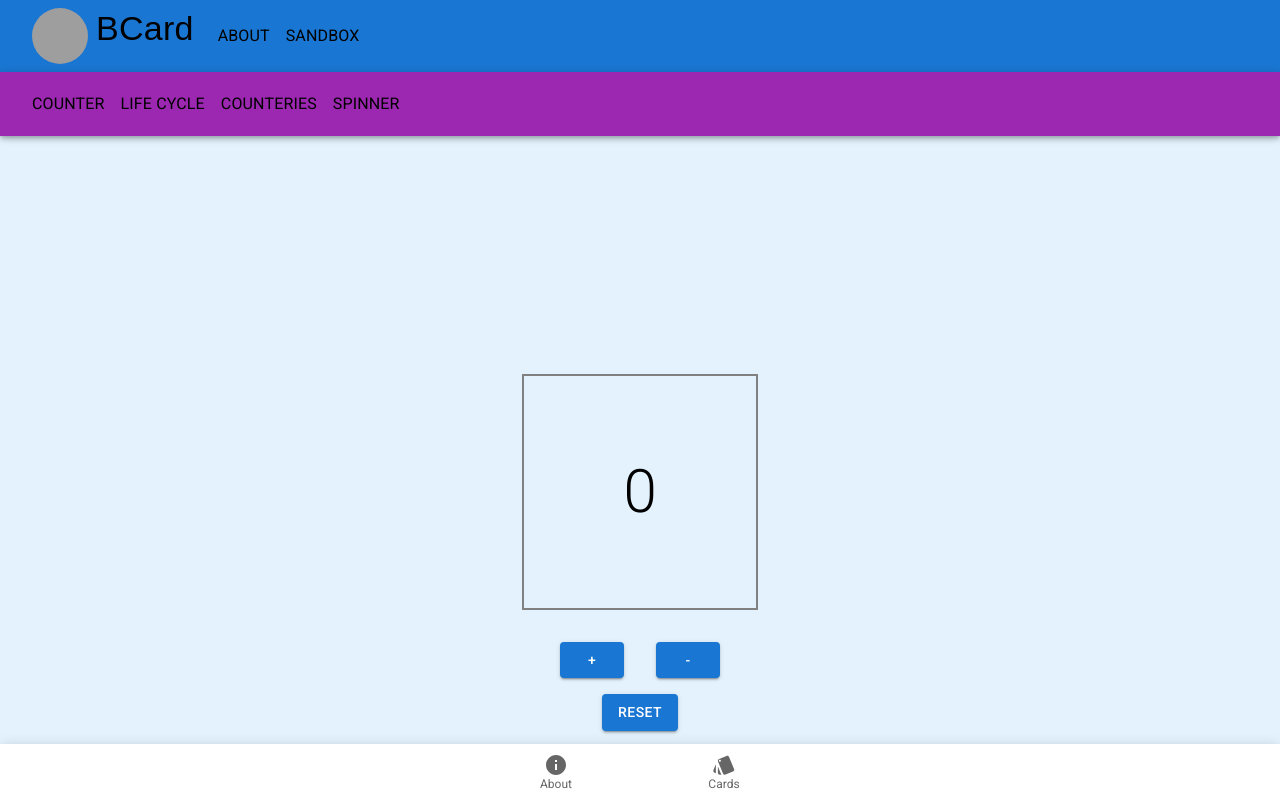
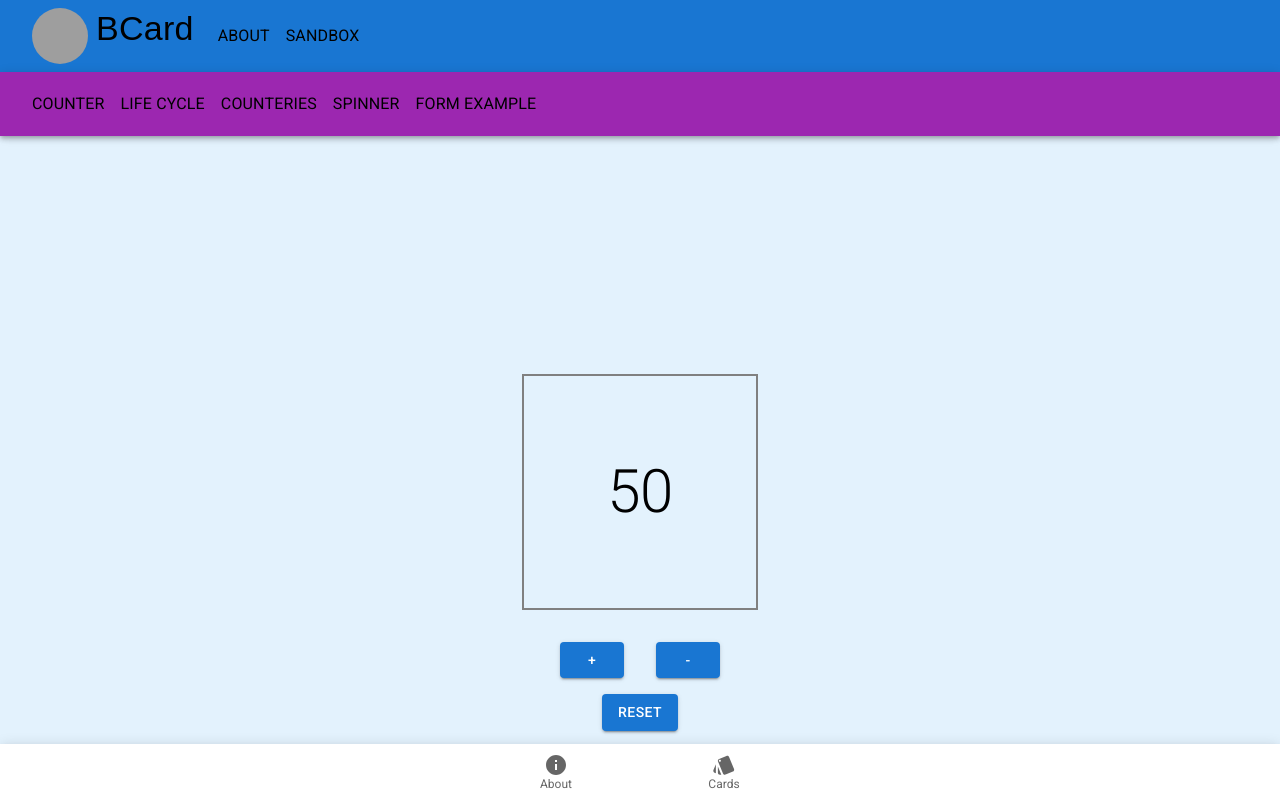
Before and after one commit to galtes1/javaScript--gal-testa, a React (Create React App) app in the folder cardsProject/cards-d100923er/: page /sandbox/counter in a window 1280 px wide. Shown: the top 800 px of the page. Built offline with nearby package versions, Linux system fonts and the light colour scheme; grey boxes are pictures that could not be loaded.

Commit message:
before joi

```diff
--- a/cardsProject/cards-d100923er/src/cards/components/CustomCards.jsx
+++ b/cardsProject/cards-d100923er/src/cards/components/CustomCards.jsx
@@ -1,4 +1,4 @@
-import { Box, Container, Typography } from "@mui/material";
+import { Box, Container } from "@mui/material";
 import React from "react";
 import CustomCardComponent from "./card/CustomCardComponent";
 
--- a/cardsProject/cards-d100923er/src/cards/pages/CustomCardsPage.jsx
+++ b/cardsProject/cards-d100923er/src/cards/pages/CustomCardsPage.jsx
@@ -1,6 +1,5 @@
 import React, { useEffect, useState } from "react";
 
-import CustomCards from "../components/CustomCards";
 import CustomPageHeader from "../../components/CustomPageHeader";
 import axios from "axios";
 import CustomCardsFeedback from "../components/CustomCardsFeedback";
--- a/cardsProject/cards-d100923er/src/routes/Router.jsx
+++ b/cardsProject/cards-d100923er/src/routes/Router.jsx
@@ -6,10 +6,11 @@ import CustomAboutPage from "../pages/CustomAboutPage";
 import CustomErrorPage from "../pages/CustomErrorPage";
 import CustomCardDetailsPage from "../cards/pages/CustomCardDetailsPage";
 import CustomSandBoxPage from "../sandbox/CustomSandBoxPage";
-import CustomCounterPage from "../pages/CustomCounterPage";
+import CustomCounterPage from "../sandbox/sandboxPages/CustomCounterPage";
 import CustomLifeCycle from "../sandbox/sandboxPages/CustomLifeCycle";
 import CustomCountries from "../sandbox/sandboxPages/CustomCountries";
 import CustomSpinner from "../components/CustomSpinner";
+import CustomFormExample from "../sandbox/CustomFormExample";
 
 export default function Router() {
   return (
@@ -26,6 +27,7 @@ export default function Router() {
         <Route path="lifeCycle" element={<CustomLifeCycle />} />
         <Route path="countries" element={<CustomCountries />} />
         <Route path="spinner" element={<CustomSpinner />} />
+        <Route path="form" element={<CustomFormExample />} />
       </Route>
       <Route path="*" element={<CustomErrorPage />} />
     </Routes>
--- /dev/null
+++ b/cardsProject/cards-d100923er/src/sandbox/CustomFormExample.jsx
@@ -0,0 +1,5 @@
+import React from "react";
+
+export default function CustomFormExample() {
+  return <div>CustomFormExample</div>;
+}
--- a/cardsProject/cards-d100923er/src/sandbox/CustomSandBoxPage.jsx
+++ b/cardsProject/cards-d100923er/src/sandbox/CustomSandBoxPage.jsx
@@ -12,6 +12,7 @@ export default function CustomSandBoxPage() {
           <CustomNavItem to="lifeCycle" label="Life cycle" />
           <CustomNavItem to="countries" label="Counteries" />
           <CustomNavItem to="spinner" label="Spinner" />
+          <CustomNavItem to="form" label="form example" />
         </Toolbar>
       </AppBar>
 
--- /dev/null
+++ b/cardsProject/cards-d100923er/src/sandbox/hooks/useCounter.js
@@ -0,0 +1,16 @@
+import { useState } from "react";
+
+export default function useCounter(initialValue = 0, step = 5) {
+  const [counter, setCounter] = useState(initialValue);
+  const increment = () => {
+    setCounter((prev) => prev + step);
+  };
+  const decrement = () => {
+    setCounter((prev) => prev - step);
+  };
+  const resetCounter = () => {
+    setCounter(initialValue);
+  };
+
+  return { counter, increment, decrement, resetCounter };
+}
--- a/cardsProject/cards-d100923er/src/pages/CustomCounterPage.jsx
+++ b/cardsProject/cards-d100923er/src/sandbox/sandboxPages/CustomCounterPage.jsx
@@ -1,27 +1,19 @@
 import { Box, Button, Typography } from "@mui/material";
-import React, { useEffect, useState } from "react";
+import React, { useEffect } from "react";
+import useCounter from "../hooks/useCounter";
 
 export default function CustomCounterPage() {
-  const [Counter, setCounter] = useState(0);
+  const { counter, increment, decrement, resetCounter } = useCounter(50, 10);
 
   useEffect(() => {
-    if (Counter % 7 === 0 || Counter.toString().includes("7")) {
-      console.log(Counter + " Boom");
+    if (counter % 7 === 0 || counter.toString().includes("7")) {
+      console.log(counter + " Boom");
     }
     return () => {
       console.log("counter unmount");
     };
-  }, [Counter]);
+  }, [counter]);
 
-  const increment = () => {
-    setCounter((prev) => prev + 1);
-  };
-  const decrement = () => {
-    setCounter((prev) => prev - 1);
-  };
-  const resetCounter = () => {
-    setCounter(0);
-  };
   return (
     <Box
       display="flex"
@@ -41,7 +33,7 @@ export default function CustomCounterPage() {
         p={2}
         sx={{ border: "2px solid grey" }}
       >
-        <Typography variant="h2">{Counter}</Typography>
+        <Typography variant="h2">{counter}</Typography>
       </Box>
       <Box>
         <Button variant="contained" sx={{ mr: 4 }} onClick={increment}>
```
Also changed, not shown: cardsProject/cards-d100923er/src/sandbox/sandboxPages/CustomCounter.jsx (deleted).
